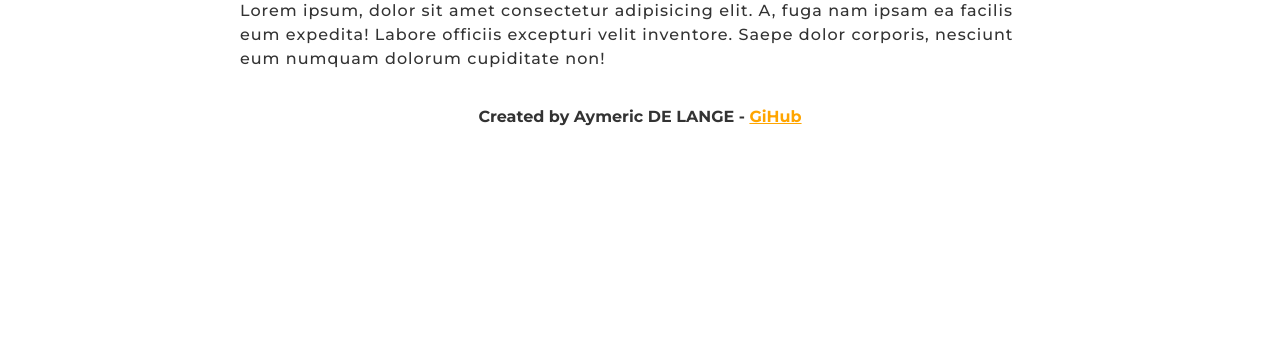
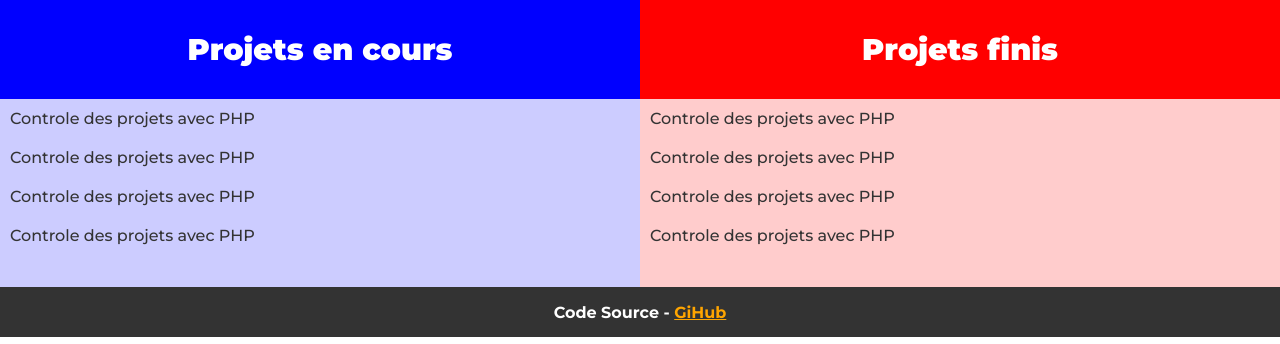
Before and after one commit to AyCoding/Projet-Stage, a PHP site: page / in a window 1280 px wide. Shown: the part 456-800 px from the top of the page. Run offline with PHP 8.4, Linux system fonts and the light colour scheme.

Commit message:
Update SCSS & HTML

```diff
--- a/index.html
+++ b/index.html
@@ -6,7 +6,7 @@
     <meta name="viewport" content="width=device-width, initial-scale=1.0">
     <link rel="icon" href="assets/cropped-ardenne-22-192x192.png" sizes="192x192">
     <link rel="stylesheet" href="src/css/styles.css">
-    <title>Gestion des projets Ardennes Métropole</title>
+    <title>Gestion des projets - Ardennes Métropole</title>
 </head>
 <body>
     <header>
@@ -15,12 +15,15 @@
         </div>
         <nav>
             <ul>
-                <a href="#">
+                <!-- <a href="#">
                     <svg xmlns="http://www.w3.org/2000/svg" viewBox="0 0 24 24" width="24" height="24"><path fill="none" d="M0 0h24v24H0z"/><path d="M17 3h4a1 1 0 0 1 1 1v16a1 1 0 0 1-1 1H3a1 1 0 0 1-1-1V4a1 1 0 0 1 1-1h4V1h2v2h6V1h2v2zm-2 2H9v2H7V5H4v4h16V5h-3v2h-2V5zm5 6H4v8h16v-8z"/></svg>
                     En Cours</a>
                 <a href="#">
                     <svg xmlns="http://www.w3.org/2000/svg" viewBox="0 0 24 24" width="24" height="24"><path fill="none" d="M0 0h24v24H0z"/><path d="M10 15.172l9.192-9.193 1.415 1.414L10 18l-6.364-6.364 1.414-1.414z"/></svg>
-                    Fini</a>
+                    Fini</a> -->
+                    <a href="#">
+                        <svg xmlns="http://www.w3.org/2000/svg" viewBox="0 0 24 24" width="" height="24"><path fill="none" d="M0 0h24v24H0z"/><path d="M4 22a8 8 0 1 1 16 0H4zm8-9c-3.315 0-6-2.685-6-6s2.685-6 6-6 6 2.685 6 6-2.685 6-6 6z"/></svg>
+                        Se connecter</a>
             </ul>
         </nav>
     </header>
@@ -32,14 +35,33 @@
             <span>Ne partager aucune information personnelle</span></h3>
     </div>
 
-    <div class="content">
-        <p>Lorem ipsum, dolor sit amet consectetur adipisicing elit. A, fuga nam ipsam ea facilis eum expedita! Labore officiis excepturi velit inventore. Saepe dolor corporis, nesciunt eum numquam dolorum cupiditate non!</p>
-
-
+    <div class="container">
+        <section>
+            <div>Projets en cours</div>
+            <article>
+                <ul>
+                    <li>Controle des projets avec PHP</li>
+                    <li>Controle des projets avec PHP</li>
+                    <li>Controle des projets avec PHP</li>
+                    <li>Controle des projets avec PHP</li>
+                </ul>
+            </article>
+        </section>
+        <section>
+        <div>Projets finis</div>
+        <article>
+            <ul>
+                <li>Controle des projets avec PHP</li>
+                <li>Controle des projets avec PHP</li>
+                <li>Controle des projets avec PHP</li>
+                <li>Controle des projets avec PHP</li>
+            </ul>
+        </article>
+    </section>
     </div>
 
     <footer>
-        <b>Created by Aymeric DE LANGE - <a href="https://github.com/AyCoding" target="_blank">GiHub</a></b>
+        <b>Code Source - <a href="https://github.com/AyCoding" target="_blank">GiHub</a></b>
     </footer>
 </body>
 </html>
--- a/src/css/styles.css
+++ b/src/css/styles.css
@@ -124,6 +124,10 @@ h3 {
   font-size: 20px;
 }
 
+body {
+  position: relative;
+}
+
 header {
   display: flex;
   align-items: center;
@@ -132,6 +136,7 @@ header {
   font-size: 20px;
   font-weight: 700;
   background-color: #F1F1F1;
+  box-shadow: 0px 4px 4px rgba(0, 0, 0, 0.25);
 }
 header a {
   display: flex;
@@ -164,11 +169,40 @@ header nav ul {
   margin-bottom: 20px;
 }
 
-.content {
-  width: 50em;
-  margin: 20px auto;
-  letter-spacing: 1px;
-  line-height: 1.5;
+.container {
+  display: flex;
+}
+.container section {
+  width: 50%;
+}
+.container section:nth-child(1) div {
+  background-color: blue;
+}
+.container section:nth-child(2) div {
+  background-color: red;
+}
+.container section:nth-child(1) article {
+  background-color: rgba(0, 0, 255, 0.2);
+}
+.container section:nth-child(2) article {
+  background-color: rgba(255, 0, 0, 0.2);
+}
+.container section div {
+  display: flex;
+  justify-content: center;
+  align-items: center;
+  width: 100%;
+  height: 100px;
+  font-size: 30px;
+  font-weight: 900;
+  color: #FFF;
+}
+.container section article {
+  height: auto;
+  padding-bottom: 5%;
+}
+.container section article li {
+  padding: 10px;
 }
 
 footer {
@@ -176,6 +210,8 @@ footer {
   justify-content: center;
   align-items: center;
   height: 50px;
+  background-color: #333;
+  color: #FFF;
 }
 footer a {
   color: orange;
--- a/src/styles.scss
+++ b/src/styles.scss
@@ -1,5 +1,9 @@
 @import 'scss/reset';
 @import 'scss/base';
+
+body {
+    position: relative;
+}
 
 header {
     display: flex;
@@ -9,6 +13,7 @@ header {
     font-size: 20px;
     font-weight: 700;
     background-color: #F1F1F1;
+    box-shadow: 0px 4px 4px rgba(0, 0, 0, 0.25);
 
     a{
         display: flex;
@@ -47,18 +52,51 @@ header {
     }
 }
 
-.content {
-    width: 50em;
-    margin: 20px auto;
-    letter-spacing: 1px;
-    line-height: 1.5;
+.container {
+    display: flex;
+
+    section {
+        width: 50%;
+
+        &:nth-child(1) div {background-color: blue;}
+        &:nth-child(2) div {background-color: red;}
+
+        &:nth-child(1) article {background-color: rgba(blue, .2);}
+        &:nth-child(2) article {background-color: rgba(red, .2);}
+
+        div {
+            display: flex;
+            justify-content: center;
+            align-items: center;
+            width: 100%;
+            height: 100px;
+            font-size: 30px;
+            font-weight: 900;
+            color: #FFF;
+        }
+
+        article {
+            height: auto;
+            padding-bottom: 5%;
+
+            li {
+                padding: 10px;
+            }
+        }
+
+
+    }
 }
+
 
 footer {
     display: flex;
     justify-content: center;
     align-items: center;
     height: 50px;
+    background-color: #333;
+    color: #FFF;
+    // font-size: 20px;
 
     a {
         color: orange;
```
Also changed, not shown: 1 other file.
